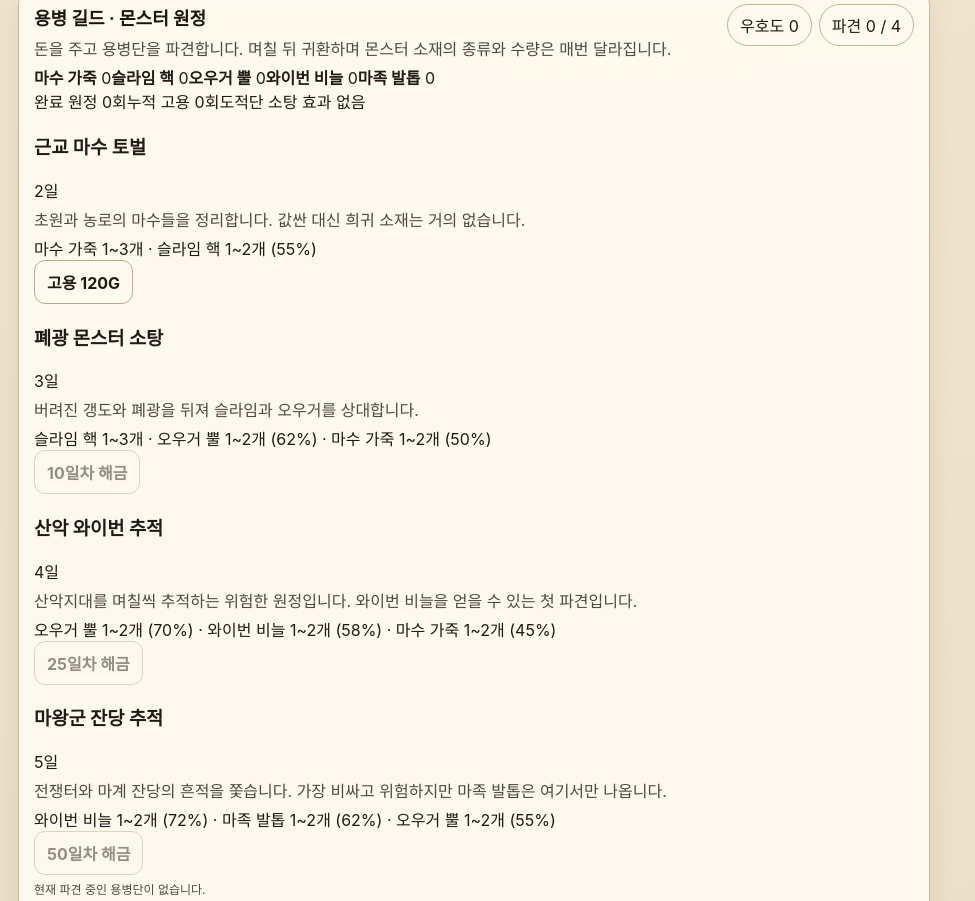
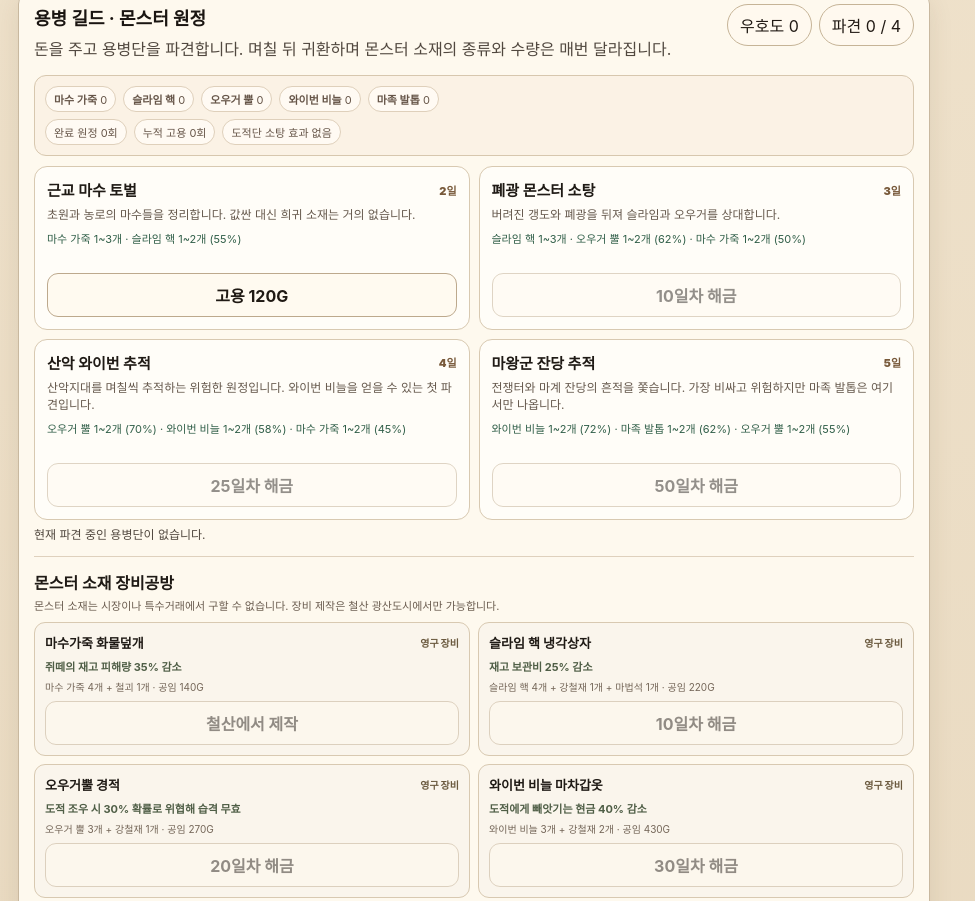
Before and after one commit to gmray0126/abyss-recovery, a website: page merchant/index.html in a window 1280 px wide. Shown: the part 2946-3847 px from the top of the page, without its empty margins (0-975 px from the left). Drawn offline with Linux system fonts and the light colour scheme; no server answers.

Commit message:
Style mercenary expeditions and monster gear workshop

```diff
--- a/merchant/styles.css
+++ b/merchant/styles.css
@@ -365,3 +365,39 @@ body.modal-open{overflow:hidden}
   .intel-actions{justify-content:flex-start;width:100%}
   .world-phase-box>div:first-child{align-items:flex-start;flex-direction:column;gap:2px}
 }
+
+.mercenary-status{border:1px solid #d7c7ae;background:#fbf2e5;border-radius:12px;padding:10px;margin:10px 0}
+.merc-materials,.merc-affinity{display:flex;gap:7px;flex-wrap:wrap}
+.merc-materials span,.merc-affinity span{font-size:11px;border:1px solid #dfd0bb;border-radius:999px;background:#fffaf3;padding:4px 8px;color:#665548}
+.merc-affinity{margin-top:7px}
+.merc-safe{color:#25603d!important;border-color:#9fc4aa!important;background:#eef7ef!important;font-weight:900}
+.merc-grid{display:grid;grid-template-columns:repeat(2,minmax(0,1fr));gap:9px}
+.merc-card{border:1px solid #d8c9b1;border-radius:13px;background:#fffdf8;padding:12px}
+.merc-card-head{display:flex;justify-content:space-between;gap:8px;align-items:center}
+.merc-card-head h3{margin:0;font-size:15px}
+.merc-card-head span{font-size:11px;font-weight:900;color:#78593a}
+.merc-card p{font-size:12px;color:#66594d;line-height:1.45;margin:6px 0}
+.merc-yield{font-size:11px;color:#315f49;min-height:34px}
+.merc-card button{width:100%;margin-top:9px}
+.merc-active-list{display:flex;gap:6px;flex-wrap:wrap;margin-top:10px;padding-top:9px;border-top:1px solid #e4d7c5}
+.merc-active-list>b{width:100%;font-size:12px}
+.merc-active-list span{font-size:11px;background:#eef3e9;border:1px solid #c7d2bd;border-radius:999px;padding:4px 7px}
+.merc-none{margin:9px 0 0}
+.merc-workshop-head{border-top:1px solid #dfd1bd;margin-top:14px;padding-top:13px}
+.merc-workshop-head h3{margin:0 0 3px;font-size:16px}
+.merc-workshop-head p{font-size:11px;color:#6a5c4f;margin:0}
+.gear-grid{display:grid;grid-template-columns:repeat(2,minmax(0,1fr));gap:8px;margin-top:9px}
+.gear-card{border:1px solid #d8c9b1;background:#faf5ec;border-radius:11px;padding:10px}
+.gear-made{background:#eef5ea;border-color:#adc39f}
+.gear-head{display:flex;justify-content:space-between;gap:8px;align-items:center}
+.gear-head h4{margin:0;font-size:13px}
+.gear-head span{font-size:10px;font-weight:900;color:#6a593e}
+.gear-card p{font-size:11px;margin:6px 0;color:#4f5e46;font-weight:700}
+.gear-recipe{font-size:10px;color:#746658;line-height:1.4}
+.gear-card button{width:100%;margin-top:7px}
+.merc-log{border-top:1px solid #dfd1bd;margin-top:12px;padding-top:10px;display:flex;flex-direction:column;gap:4px}
+.merc-log>b{font-size:12px}
+.merc-log span{font-size:10px;color:#6c5e51}
+@media(max-width:680px){
+  .merc-grid,.gear-grid{grid-template-columns:1fr}
+}
```
